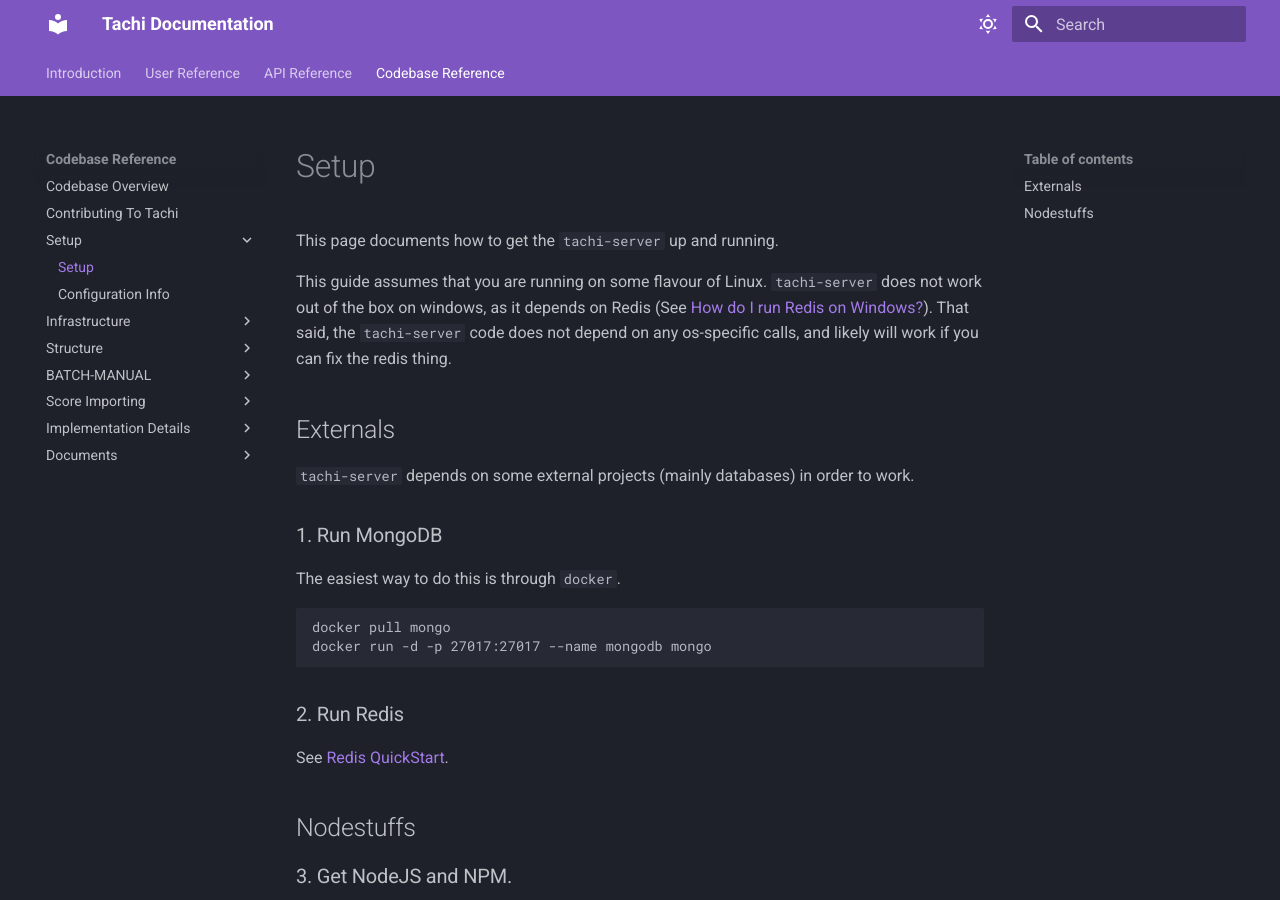
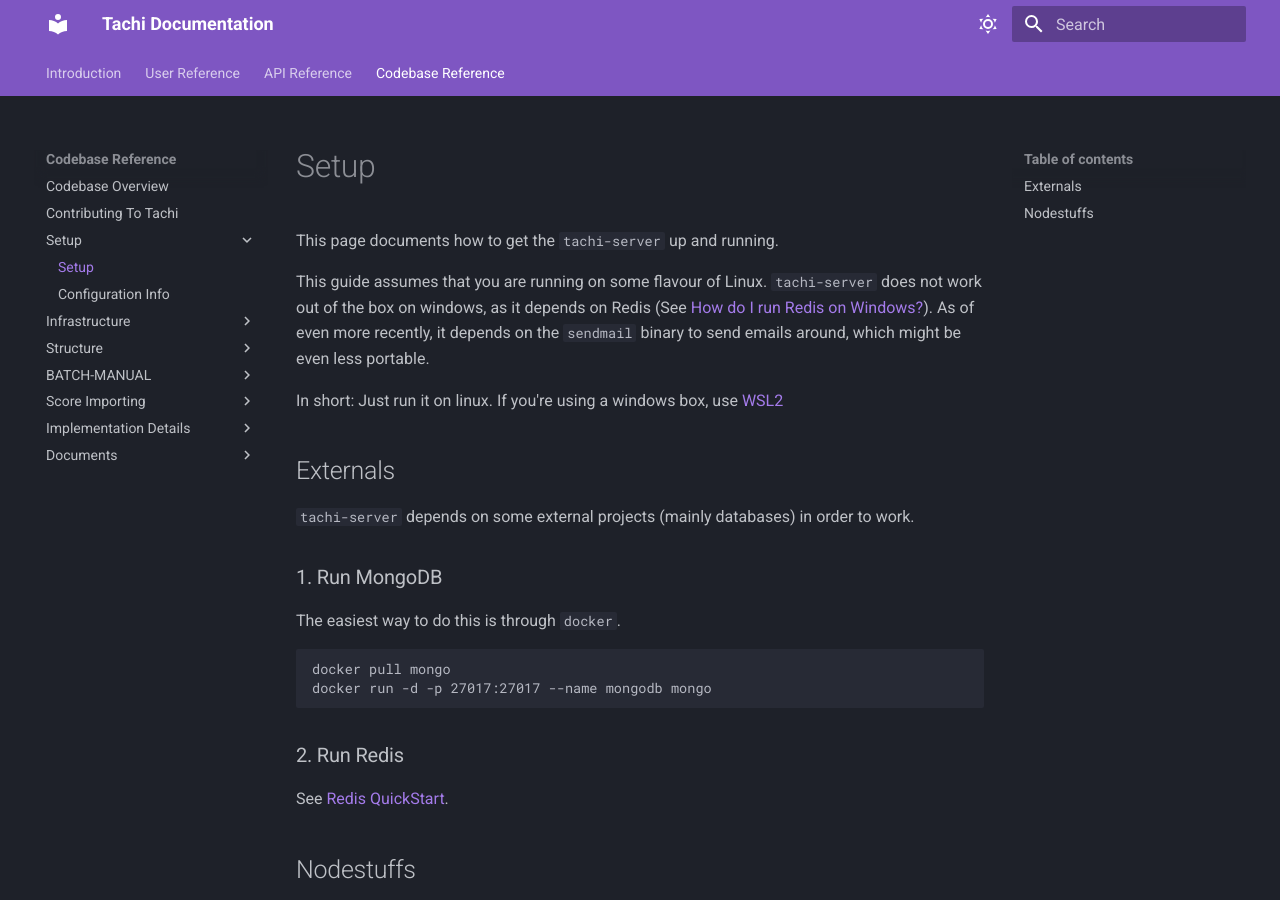
Before and after one commit to zkrising/Tachi, an MkDocs documentation site: the page built from docs/docs/codebase/setup/setup.md, in a window 1280 px wide and 900 px high. Built offline with MkDocs 1.6.1 and Material for MkDocs 9.7.7, drawn with Linux system fonts in a browser that asks for light colours.

Commit message:
Just run it on linux.

```diff
--- a/docs/docs/codebase/setup/setup.md
+++ b/docs/docs/codebase/setup/setup.md
@@ -4,7 +4,9 @@
 
 This guide assumes that you are running on some
 flavour of Linux.
-`tachi-server` does not work out of the box on windows, as it depends on Redis (See [How do I run Redis on Windows?](https://stackoverflow.com/questions/6476945/how-do-i-run-redis-on-windows)). That said, the `tachi-server` code does not depend on any os-specific calls, and likely will work if you can fix the redis thing.
+`tachi-server` does not work out of the box on windows, as it depends on Redis (See [How do I run Redis on Windows?](https://stackoverflow.com/questions/6476945/how-do-i-run-redis-on-windows)). As of even more recently, it depends on the `sendmail` binary to send emails around, which might be even less portable.
+
+In short: Just run it on linux. If you're using a windows box, use [WSL2](https://docs.microsoft.com/en-us/windows/wsl/install-win10)
 
 ## Externals
 
```
